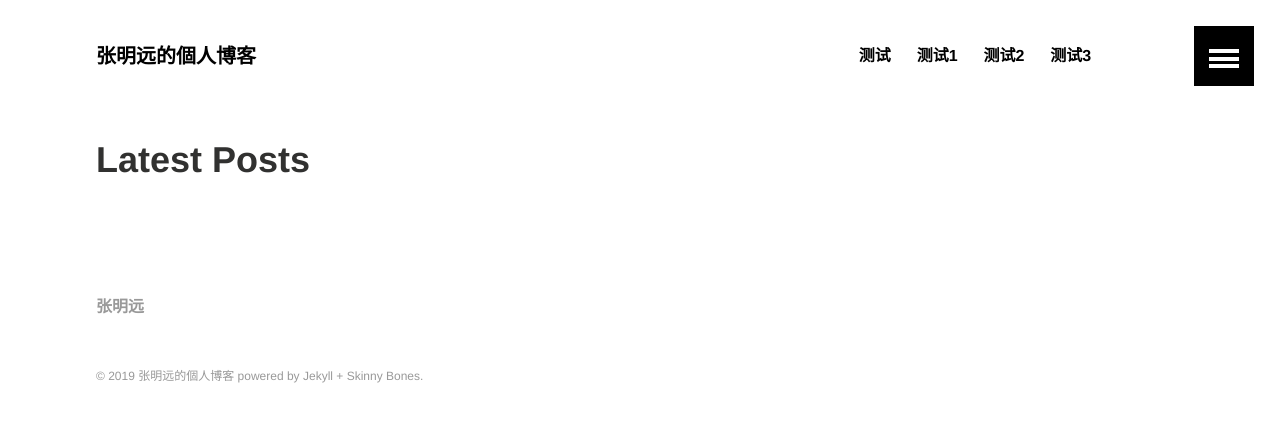
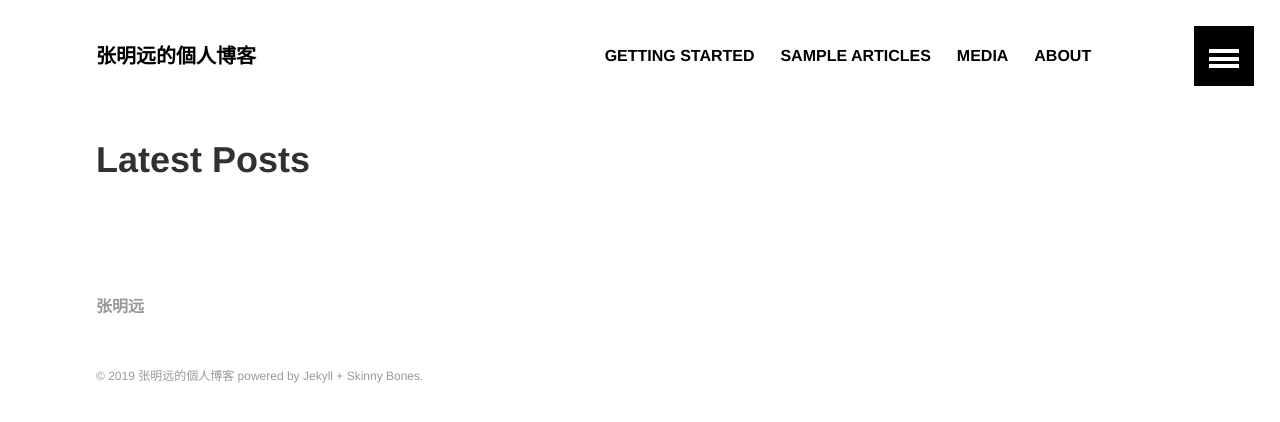
Before and after one commit to zmy1123347389/zmy1123347389.github.io, a Jekyll site: the page built from index.md, in a window 1280 px wide. Shown: the top 422 px of the page. Built offline with Jekyll 4.4.1, drawn with Linux system fonts in a browser that asks for light colours.

Commit message:
代码提交

```diff
--- a/_data/navigation.yml
+++ b/_data/navigation.yml
@@ -1,24 +1,24 @@
 # Site navigation links
 
-- title: "测试"
+- title: "Getting Started"
   url: "www.baidu.com"
-  excerpt:
-  image: "https://mmistakes.github.io/skinny-bones-jekyll/images/wood-texture-1600x800.jpg"
+  excerpt: "Everything you need to know to get started with Skinny Bones and Jekyll."
+  image: "/menu-image.png"
 
 
-- title: "测试1"
+- title: "Sample Articles"
   url: "www.baidu.com"
-  excerpt:
-  image: "https://mmistakes.github.io/skinny-bones-jekyll/images/wood-texture-1600x800.jpg"
+  excerpt: "Examples of long form posts."
+  image: "/menu-image.png"
 
 
-- title: "测试2"
+- title: "Media"
   url: "www.baidu.com"
-  excerpt:
-  image: "https://mmistakes.github.io/skinny-bones-jekyll/images/wood-texture-1600x800.jpg"
+  excerpt: "Examples of media posts perfect for showcasing work, photographs, etc."
+  image: "/menu-image.png"
 
 
-- title: "测试3"
+- title: "About"
   url: "www.baidu.com"
-  excerpt:
-  image: "https://mmistakes.github.io/skinny-bones-jekyll/images/wood-texture-1600x800.jpg"
+  excerpt: "All about Skinny Bones for Jekyll."
+  image: "/menu-image.png"
```
Also changed, not shown: images/menu-image.png (added).
